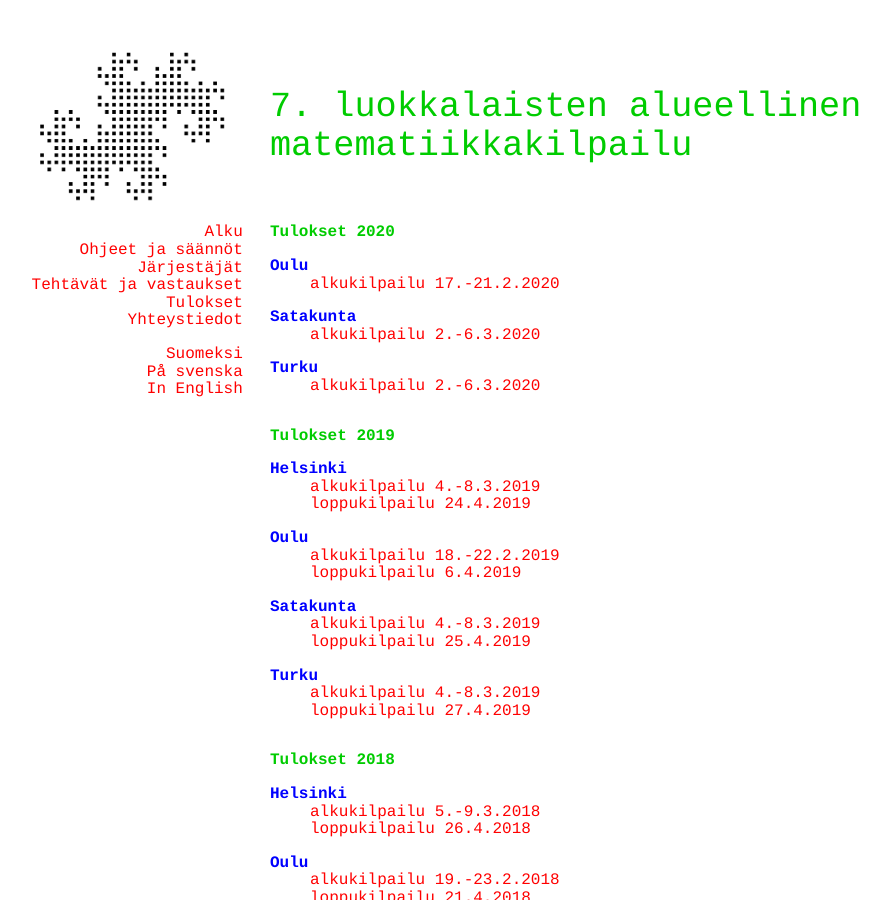
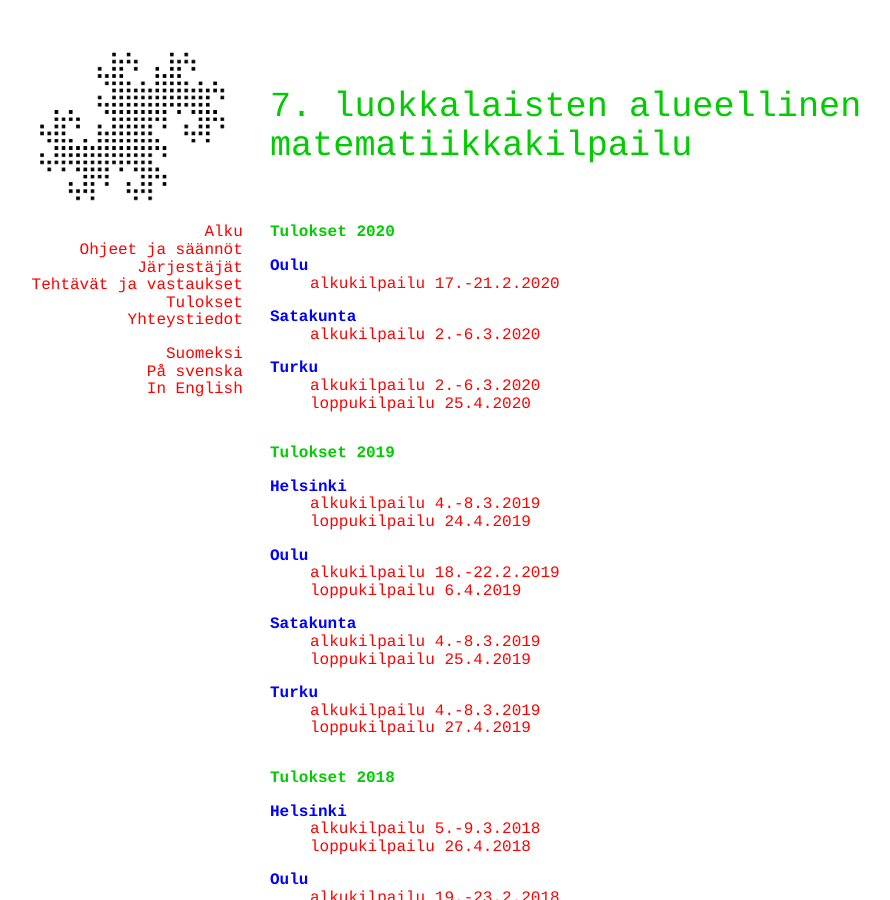
Before and after one commit to matematiikkakilpailut/matematiikkakilpailut.github.io, a Jekyll site: the page built from seiskat/tulokset.html, in a window 1280 px wide and 900 px high. Shown: the whole window, without its empty margins (50-940 px from the left). Built offline with Jekyll 4.4.1, drawn with Linux system fonts in a browser that asks for light colours.

Commit message:
Update tulokset.html
Turun finaalin tulokset

```diff
--- a/seiskat/tulokset.html
+++ b/seiskat/tulokset.html
@@ -11,6 +11,7 @@
 	<dd><a href="./2020/s_tulokset.pdf">alkukilpailu 2.-6.3.2020</a></dd>
 	<dt>Turku</dt>
 	<dd><a href="./2020/t_tulokset.pdf">alkukilpailu 2.-6.3.2020</a></dd>
+	<dd><a href="./2020/t_f_tulokset.pdf">loppukilpailu 25.4.2020</a></dd>
 </dl>
 
 <h2 id="tulokset-2019">Tulokset 2019</h2>
```
